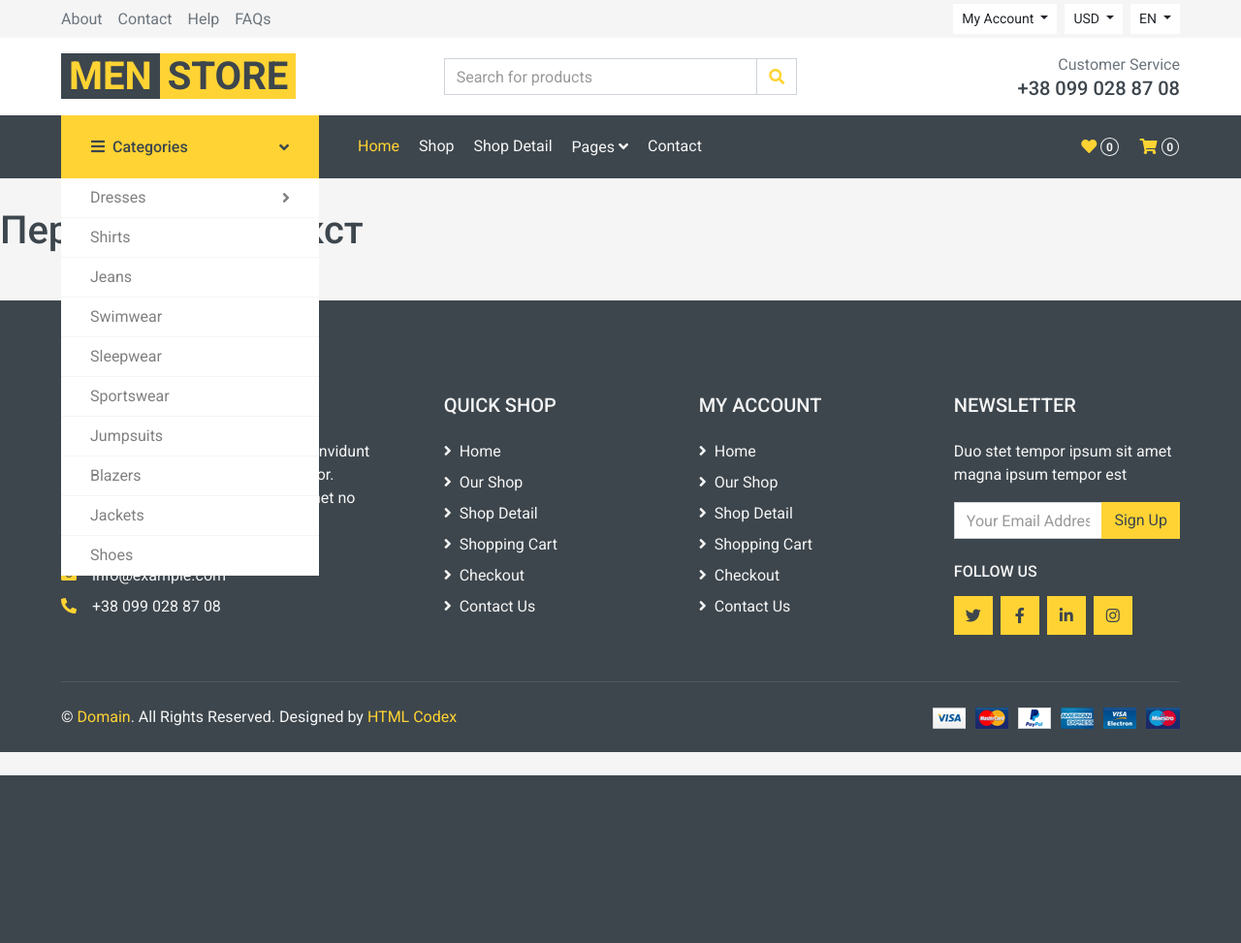
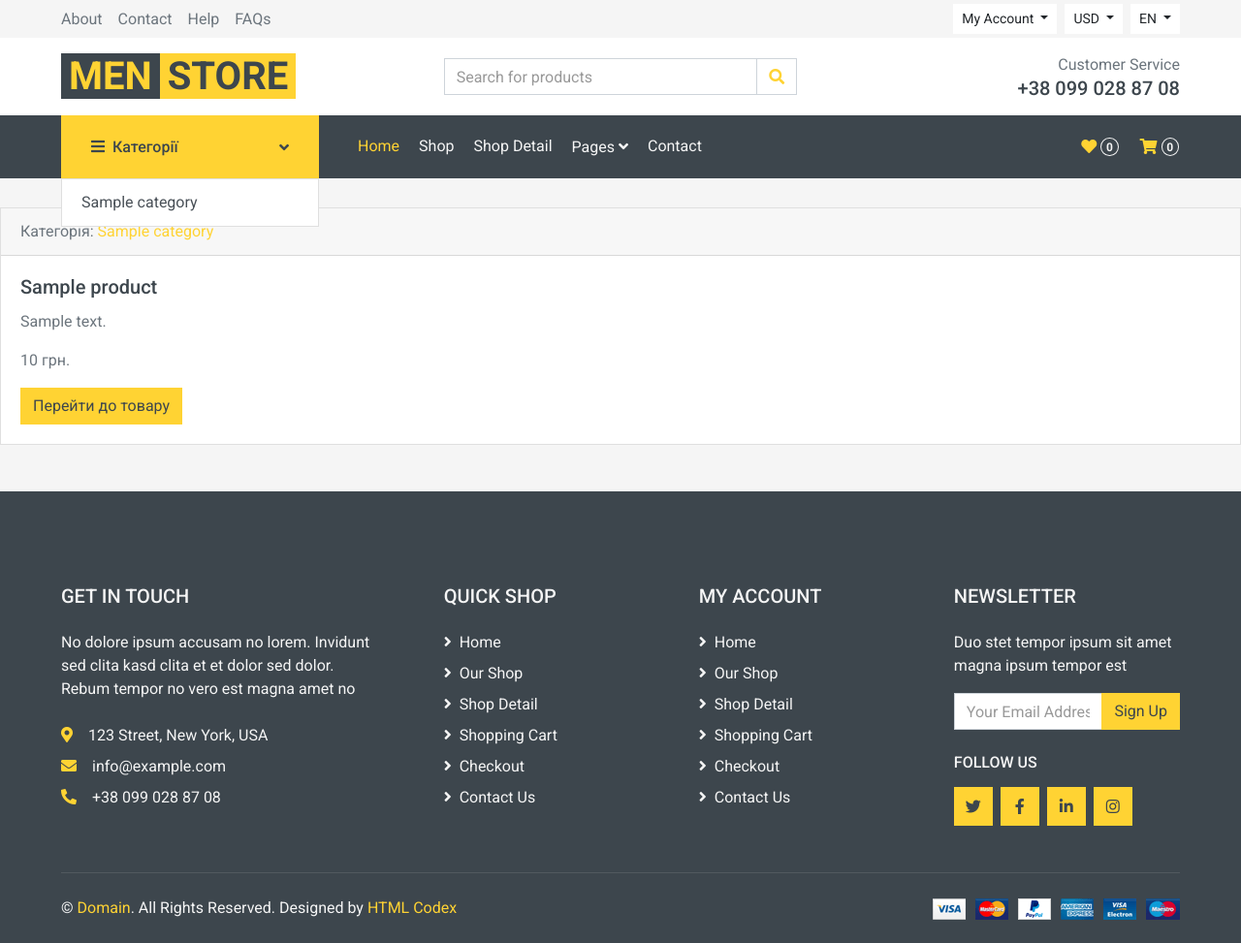
Before and after one commit to StanislavSapal/Internet-shop, a Django app: page / in a window 1280 px wide, after a click on "Категорії". Shown: the whole page at 97% size. Before the commit the page ends 800 px from the top, so only its background shows below. Run offline with Django 4.2, Linux system fonts and the light colour scheme; tables that the repository leaves empty hold one stand-in row (values such as "Sample post"); some libraries are stand-ins or nearby versions.

Commit message:
catalog page created

```diff
--- a/menstoreproject/catalog/models.py
+++ b/menstoreproject/catalog/models.py
@@ -7,6 +7,9 @@ class Category(models.Model):
     slug = models.SlugField(unique=True)
     image = models.ImageField(upload_to='photos/%Y/%m/%d/', verbose_name='Фото', blank=True,)
     description = models.TextField(blank=True, verbose_name='Опис категорії')
+
+    def get_absolute_url(self):
+        return reverse('category', kwargs={'category_id': self.pk})
 
     def __str__(self):
         return self.title
--- /dev/null
+++ b/menstoreproject/catalog/templatetags/product_tags.py
@@ -0,0 +1,21 @@
+from django import template
+from catalog.models import Category, Product
+from django.db.models import *
+from django.core.cache import cache
+
+register = template.Library()
+
+
+@register.simple_tag(name='get_list_categories')
+def get_categories():
+    return Category.objects.all()
+
+
+@register.inclusion_tag('catalog/list_categories.html')
+def show_categories():
+    # categories = cache.get('categories')
+    # if not categories:
+    #     categories = Category.objects.annotate(cnt=Count('news', filter=F('news__is_published'))).filter(cnt__gt=0)
+    #     cache.set('categories', categories, 30)
+    categories = Category.objects.all()
+    return {'categories': categories}
--- a/menstoreproject/catalog/urls.py
+++ b/menstoreproject/catalog/urls.py
@@ -3,6 +3,8 @@ from .views import *
 
 
 urlpatterns = [
-    path('', index, name='home'),
+    path('', ProductList.as_view(), name='home'),
     path('product/<int:pk>/', ViewProduct.as_view(), name='view_product'),
+    path('category/<int:category_id>/', ProductByCategory.as_view(extra_context={'title': 'Обрана категорія'}),
+         name='category')
 ]
--- a/menstoreproject/catalog/views.py
+++ b/menstoreproject/catalog/views.py
@@ -12,3 +12,29 @@ def index(request):
 class ViewProduct(DetailView):
     model = Product
     context_object_name = 'product_item'
+
+
+class ProductList(ListView):
+    model = Product
+    template_name = 'catalog/product_list.html'
+    context_object_name = 'products'
+
+    def get_context_data(self, *, object_list=None, **kwargs):
+        context = super().get_context_data(**kwargs)
+        return context
+
+    def get_queryset(self):
+        return Product.objects.select_related('category')
+
+
+class ProductByCategory(ListView):
+    model = Product
+    template_name = 'catalog/product_list.html'
+    context_object_name = 'products'
+
+    def get_context_data(self, *, object_list=None, **kwargs):
+        context = super().get_context_data(**kwargs)
+        return context
+
+    def get_queryset(self):
+        return Product.objects.filter(category_id=self.kwargs['category_id']).select_related('category')
--- /dev/null
+++ b/menstoreproject/menstoreproject/templates/catalog/list_categories.html
@@ -0,0 +1,7 @@
+<div class="list-group">
+    {% for item in categories %}
+    <a href="{{ item.get_absolute_url }}"
+       class="list-group-item list-group-item-action">{{ item.title }}
+    </a>
+    {% endfor %}
+</div>
--- /dev/null
+++ b/menstoreproject/menstoreproject/templates/catalog/product_list.html
@@ -0,0 +1,27 @@
+{% extends 'base.html' %}
+
+{% block title %}
+{{ title }} :: {{ block.super }}
+{% endblock %}
+
+
+{% block content %}
+    {% for item in products %}
+    <div class="card mb-3">
+        <div class="card-header">
+                Категорія: <a href="{{ item.category.get_absolute_url }}">{{ item.category }}</a>
+        </div>
+        <div class="card-body">
+            <div class="media">
+
+                <div class="media-body">
+                    <h5 class="card-title">{{ item.name }}</h5>
+                    <p class="card-text">{{ item.description|safe }}</p>
+                    <p class="card-text">{{ item.price|safe }} грн.</p>
+                    <a href="{{ item.get_absolute_url }}" class="btn btn-primary">Перейти до товару</a>
+                </div>
+            </div>
+        </div>
+    </div>
+    {% endfor %}
+{% endblock %}
--- a/menstoreproject/menstoreproject/templates/inc/_navbar.html
+++ b/menstoreproject/menstoreproject/templates/inc/_navbar.html
@@ -3,30 +3,17 @@
         <div class="col-lg-3 d-none d-lg-block">
             <a class="btn d-flex align-items-center justify-content-between bg-primary w-100" data-toggle="collapse"
                href="#navbar-vertical" style="height: 65px; padding: 0 30px;">
-                <h6 class="text-dark m-0"><i class="fa fa-bars mr-2"></i>Categories</h6>
+                <h6 class="text-dark m-0"><i class="fa fa-bars mr-2"></i>Категорії</h6>
                 <i class="fa fa-angle-down text-dark"></i>
             </a>
             <nav class="collapse position-absolute navbar navbar-vertical navbar-light align-items-start p-0 bg-light"
                  id="navbar-vertical" style="width: calc(100% - 30px); z-index: 999;">
                 <div class="navbar-nav w-100">
-                    <div class="nav-item dropdown dropright">
-                        <a href="#" class="nav-link dropdown-toggle" data-toggle="dropdown">Dresses <i
-                                class="fa fa-angle-right float-right mt-1"></i></a>
-                        <div class="dropdown-menu position-absolute rounded-0 border-0 m-0">
-                            <a href="" class="dropdown-item">Men's Dresses</a>
-                            <a href="" class="dropdown-item">Women's Dresses</a>
-                            <a href="" class="dropdown-item">Baby's Dresses</a>
-                        </div>
-                    </div>
-                    <a href="" class="nav-item nav-link">Shirts</a>
-                    <a href="" class="nav-item nav-link">Jeans</a>
-                    <a href="" class="nav-item nav-link">Swimwear</a>
-                    <a href="" class="nav-item nav-link">Sleepwear</a>
-                    <a href="" class="nav-item nav-link">Sportswear</a>
-                    <a href="" class="nav-item nav-link">Jumpsuits</a>
-                    <a href="" class="nav-item nav-link">Blazers</a>
-                    <a href="" class="nav-item nav-link">Jackets</a>
-                    <a href="" class="nav-item nav-link">Shoes</a>
+
+                    {% load product_tags %}
+
+                    {% show_categories %}
+
                 </div>
             </nav>
         </div>
--- a/menstoreproject/menstoreproject/templates/inc/_topbar.html
+++ b/menstoreproject/menstoreproject/templates/inc/_topbar.html
@@ -54,7 +54,7 @@
     </div>
     <div class="row align-items-center bg-light py-3 px-xl-5 d-none d-lg-flex">
         <div class="col-lg-4">
-            <a href="" class="text-decoration-none">
+            <a href="{% url 'home' %}" class="text-decoration-none">
                 <span class="h1 text-uppercase text-primary bg-dark px-2">Men</span>
                 <span class="h1 text-uppercase text-dark bg-primary px-2 ml-n1">Store</span>
             </a>
```
Also changed, not shown: menstoreproject/catalog/templatetags/__init__.py (added).
